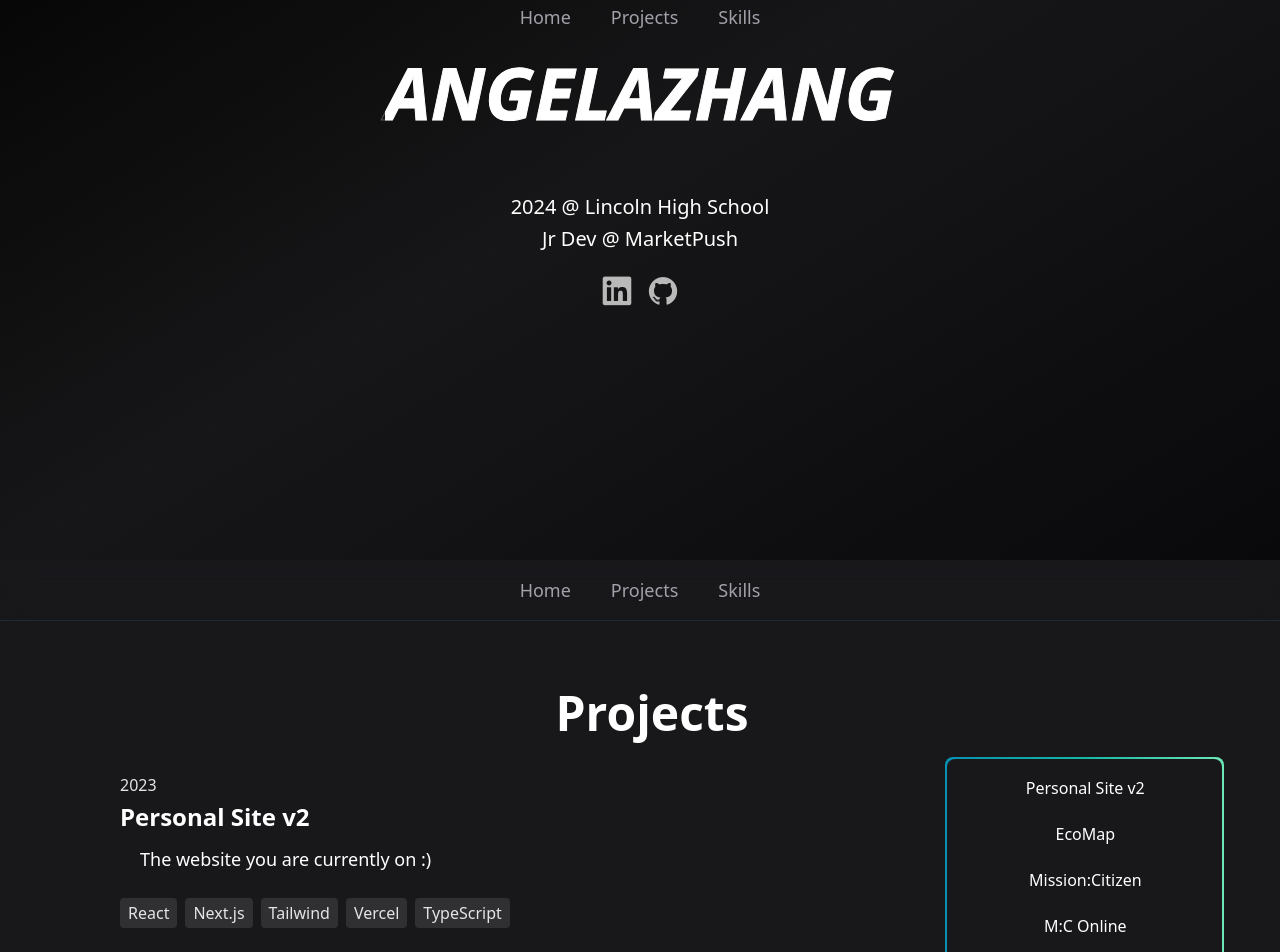
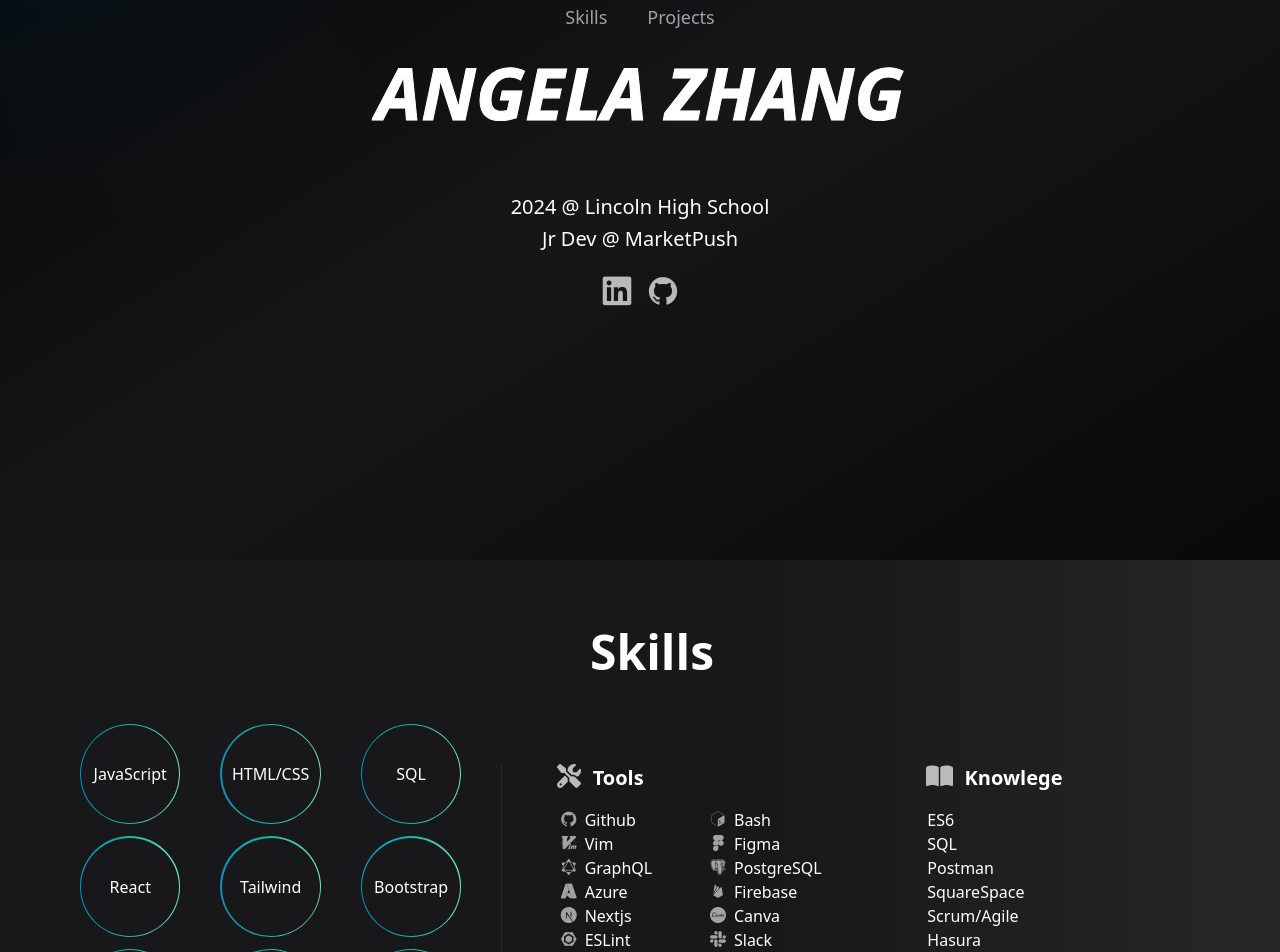
Before and after one commit to ayxz0/angelazhang, a Next.js app: page / in a window 1280 px wide. Shown: the part 240-1192 px from the top of the page. Built offline with nearby package versions, Linux system fonts and the light colour scheme.

Commit message:
custom cursor and heading appearance

```diff
--- /dev/null
+++ b/src/app/CustomCursor.tsx
@@ -0,0 +1,27 @@
+'use client'
+import { useState, useEffect } from 'react';
+
+const CustomCursor = () => {
+  const [cursorPosition, setCursorPosition] = useState({ x: 0, y: 0 });
+
+  useEffect(() => {
+    const onMouseMove = (e:any) => {
+      setCursorPosition({ x: e.clientX, y: e.clientY });
+    };
+
+    window.addEventListener('mousemove', onMouseMove);
+
+    return () => {
+      window.removeEventListener('mousemove', onMouseMove);
+    };
+  }, []);
+
+  return (
+    <div
+      className="fixed h-screen inset-0 transition duration-300 lg:absolute"
+      style={{background: `radial-gradient(600px at ${cursorPosition.x}px ${cursorPosition.y}px, rgba(12, 116, 173, 0.15), transparent 80%)`}}
+    ></div>
+  );
+};
+
+export default CustomCursor;
--- a/src/app/globals.css
+++ b/src/app/globals.css
@@ -8,108 +8,11 @@
     }
 }
 
-.transform {
-    transform: translate(var(--tw-translate-x), var(--tw-translate-y)) rotate(var(--tw-rotate)) skewX(var(--tw-skew-x)) skewY(var(--tw-skew-y)) scaleX(var(--tw-scale-x)) scaleY(var(--tw-scale-y))
-}
-
-@keyframes fade-in {
-    0% {
-        opacity: 0
-    }
-
-    75% {
-        opacity: 0
-    }
-
-    to {
-        opacity: 100%
-    }
-}
-
-.animate-fade-in {
-    animation: fade-in 3s ease-in-out forwards
-}
-
-@keyframes fade-left {
-    0% {
-        transform: translateX(100%);
-        opacity: 0
-    }
-
-    30% {
-        transform: translateX(0);
-        opacity: 100%
-    }
-
-    to {
-        opacity: 0
-    }
-}
-
-.animate-fade-left {
-    animation: fade-left 3s ease-in-out forwards
-}
-
-@keyframes fade-right {
-    0% {
-        transform: translateX(-100%);
-        opacity: 0
-    }
-
-    30% {
-        transform: translateX(0);
-        opacity: 100%
-    }
-
-    to {
-        opacity: 0
-    }
-}
-
-.animate-fade-right {
-    animation: fade-right 3s ease-in-out forwards
-}
-
-@keyframes title {
-    0% {
-        line-height: 0%;
-        letter-spacing: .25em;
-        opacity: 0
-    }
-
-    25% {
-        line-height: 0%;
-        opacity: 0
-    }
-
-    80% {
-        opacity: 100%
-    }
-
-    to {
-        line-height: 100%;
-        opacity: 100%
-    }
-}
-
-.animate-title {
-    animation: title 3s ease-out forwards
-}
-
-
- :root {
+:root {
     --foreground-rgb: 24, 24, 27;
     --background-start-rgb: 0, 0, 0;
     --background-end-rgb: 0, 0, 0;
 }
-/*
-@media (prefers-color-scheme: dark) {
-  :root {
-    --foreground-rgb: 255, 255, 255;
-    --background-start-rgb: 0, 0, 0;
-    --background-end-rgb: 0, 0, 0;
-  }
-}*/
 
 body {
     background-color: rgb(var(--foreground-rgb));
--- a/src/app/layout.tsx
+++ b/src/app/layout.tsx
@@ -2,6 +2,7 @@ import './globals.css'
 import type { Metadata } from 'next'
 import { Inter } from 'next/font/google'
 import { Analytics } from '@vercel/analytics/react';
+import CustomCursor from './CustomCursor';
 
 const inter = Inter({ subsets: ['latin'] })
 
@@ -16,7 +17,13 @@ export default function RootLayout({
 }) {
   return (
     <html lang="en">
-      <body className={inter.className}>{children} <Analytics /> </body>
+      <head>
+        <link rel="stylesheet" href="https://cdn.jsdelivr.net/gh/devicons/devicon@v2.15.1/devicon.min.css"></link>
+      </head>
+      <body className={inter.className}>
+        {children}
+        <Analytics />
+      </body>
     </html>
   )
 }
--- a/src/app/page.tsx
+++ b/src/app/page.tsx
@@ -1,64 +1,40 @@
-import { Project } from "@/components/Project";
+'use client'
+import { Projects } from "@/components/Projects";
 import { Header } from "@/components/Header";
 import { Skills } from "@/components/Skills";
+import LandingPage from "@/components/LandingPage";
+import { useEffect, useState } from "react";
+import CustomCursor from "./CustomCursor";
 
 export default function Home() {
+    const [activeSection, setActiveSection] = useState("main");
+
+    useEffect(() => {
+      const handleScroll = () => {
+        const skillsSection = document.querySelector('#skills')!;
+        const projsSection = document.querySelector('#projects')!;
+        const activeSec = projsSection.getBoundingClientRect().top <=0 ? "projects"
+            : (skillsSection.getBoundingClientRect().top <=0 ? "skills" : "main");
+        setActiveSection(activeSec);
+      };
+
+      window.addEventListener('scroll', handleScroll);
+
+      return () => {
+        window.removeEventListener('scroll', handleScroll);
+      };
+    }, []);
+
     return (
         <main className="flex min-h-screen flex-col items-center">
-            <link rel="stylesheet" href="https://cdn.jsdelivr.net/gh/devicons/devicon@v2.15.1/devicon.min.css"></link>
-            <div id="main" className="bg-black">
-                <div className="flex flex-col items-center justify-center w-screen h-screen overflow-hidden bg-gradient-to-tl from-zinc-950 via-zinc-500/20 to-black">
-                    <nav className="my-2 animate-fade-in">
-                        <div className="max-w-5xl w-full justify-center lg:flex">
-                            <Header />
-                        </div>
-                    </nav>
-                    <div className="hidden w-screen h-px animate-glow md:block animate-fade-left bg-gradient-to-r from-cyan-600 via-teal-500 to-emerald-300" />
-
-                    <h1 className="italic font-bold z-10 text-6xl text-transparent duration-1000 bg-white cursor-default text-edge-outline animate-title font-display sm:text-xl md:text-7xl whitespace-nowrap bg-clip-text name uppercase">
-                        AngelaZhang
-                    </h1>
-
-                    <div className="hidden w-screen h-px animate-glow md:block animate-fade-right bg-gradient-to-r from-cyan-600 via-teal-500 to-emerald-300" />
-
-                    <div className="my-2 text-center animate-fade-in">
-                            <div className="flex text-white text-xl justify-center pt-[7vh] font-thin text-sm">
-                                <div className="text-center space-y-1">
-                                    <p>2024 @ Lincoln High School</p>
-                                    <p>Jr Dev @ MarketPush </p>
-                                </div>
-                            </div>
-                            <div className="text-white max-w-5xl w-full justify-center text-sm lg:flex">
-                                <div className="h-20 text-3xl space-x-4 flex justify-between items-center">
-                                    <a target="_blank" href="https://www.linkedin.com/in/angela-zhang-b1a141233/">
-                                        <i className="opacity-70 hover:opacity-100 devicon-linkedin-plain"></i>
-                                    </a>
-                                    <a target="_blank" href="https://github.com/ayxz0">
-                                        <i className="opacity-70 hover:opacity-100 devicon-github-plain"></i>
-                                    </a>
-                                </div>
-                            </div>
-                    </div>
-                </div>
-            </div>
-
-            <div className="w-full">
-                <div className="z-10 sticky top-0 justify-center lg:flex border-gray-800 border-b-[1px]">
-                    <Header />
-                </div>
-
-                <div id="projects" className="pt-12 w-full text-white">
-                    <div className="pe-14 ps-20">
-                        <div className="mb-2 pt-5 pb-3 flex justify-center font-bold text-5xl">
-                            Projects
-                        </div>
-                        <div className="flex">
-                            <Project />
-                        </div>
-                    </div>
-                </div>
-
-                <div id="skills" className="pt-12 w-full h-screen text-white">
+            {activeSection !== "main" && <div className={`w-full z-10 top-0 justify-center lg:flex border-cyan-900 border-b-[1px] sticky`}>
+                <Header activeSection={activeSection}/>
+            </div>}
+            <section id="main" className="bg-black">
+                <CustomCursor />
+                <LandingPage />
+            </section>
+            <section id="skills" className="bg-gradient-to-r from-zinc-900 from-60% to-zinc-800 to-100% pt-12 w-full h-screen text-white">
                 <div className="pe-14 ps-20">
                     <div className="pt-5 pb-12 flex justify-center font-bold text-5xl">
                         Skills
@@ -67,16 +43,24 @@ export default function Home() {
                         <Skills />
                     </div>
                 </div>
-                    <div className="flex text-zinc-600 justify-center pt-[7vh] font-thin text-sm">
+            </section>
+            <section id="projects" className="pt-12 w-full text-white">
+                <div className="pe-14 ps-20">
+                    <div className="mb-2 pt-5 pb-3 flex justify-center font-bold text-5xl">
+                        Projects
+                    </div>
+                    <Projects />
+                </div>
+            </section>
+            <div id="footer" className="flex text-zinc-600 justify-center pt-[7vh] font-thin text-sm pb-4">
                 <div>
                     Angela Zhang &copy; 2023;
                     Built with Next.js and Tailwind CSS, deployed with Vercel.
-                        </div>
-
+                    <div className="flex justify-center">
+                        Animation inspired by <a className="hover:text-zinc-300" href="https://chronark.com/"> &nbsp;chronark</a>.
                     </div>
                 </div>
             </div>
         </main>
-
     );
 }
--- a/src/components/Badge.tsx
+++ b/src/components/Badge.tsx
@@ -1,6 +1,6 @@
 export const Badge = ({ text }:{ text?: string}) => {
     return(
-        <span className="my-1 me-2 w-fit bg-opacity-10 bg-white rounded p-1 px-2 whitespace-nowrap">
+        <span className="my-1 me-2 w-fit bg-opacity-10 bg-white text-zinc-200 rounded p-1 px-2 whitespace-nowrap">
             { text }
         </span>
     )
--- a/src/components/Header.tsx
+++ b/src/components/Header.tsx
@@ -1,11 +1,13 @@
-export const Header = () => {
+import { useEffect, useState } from "react";
+
+export const Header = ({activeSection = "main"} : {activeSection?: string}) => {
     return(
         <>
             <div className="w-full flex justify-center backdrop-blur-lg pb-4 pt-4">
                 <div className="text-zinc-400 text-lg flex justify-between space-x-10">
-                    <a className="hover:text-zinc-500" href="#top">Home</a>
-                    <a className="hover:text-zinc-500" href="#projects">Projects</a>
-                    <a className="hover:text-zinc-500" href="#skills">Skills</a>
+                    {activeSection !== "main" && <a className="hover:text-zinc-50" href="#main">Home</a>}
+                    <a className={`hover:text-zinc-50 ${activeSection==="skills" && "text-teal-300"}`} href="#skills">Skills</a>
+                    <a className={`hover:text-zinc-50 ${activeSection==="projects" && "text-teal-300"}`} href="#projects">Projects</a>
                 </div>
             </div>
         </>
--- /dev/null
+++ b/src/components/LandingPage.tsx
@@ -0,0 +1,36 @@
+import { Header } from "@/components/Header";
+
+export default function LandingPage() {
+    return (
+        <div className="flex flex-col items-center justify-center w-screen h-screen overflow-hidden bg-gradient-to-tl from-zinc-950 via-zinc-500/20 to-black">
+            <nav className="my-2 animate-fade-in">
+                <div className="max-w-5xl w-full justify-center lg:flex">
+                    <Header />
+                </div>
+            </nav>
+            <div className="hidden w-screen h-px animate-glow md:block animate-fade-left bg-gradient-to-r from-cyan-600 via-teal-500 to-emerald-300" />
+            <h1 className="italic font-bold px-1 text-6xl text-transparent duration-1000 bg-white cursor-default text-edge-outline animate-title font-display sm:text-xl md:text-7xl whitespace-nowrap bg-clip-text name uppercase">
+                Angela Zhang
+            </h1>
+            <div className="hidden w-screen h-px animate-glow md:block animate-fade-right bg-gradient-to-r from-cyan-600 via-teal-500 to-emerald-300" />
+            <div className="my-2 text-center animate-fade-in">
+                <div className="flex text-white text-xl justify-center pt-[7vh] font-thin text-sm">
+                    <div className="text-center space-y-1">
+                        <p>2024 @ Lincoln High School</p>
+                        <p>Jr Dev @ MarketPush </p>
+                    </div>
+                </div>
+                <div className="text-white max-w-5xl w-full justify-center text-sm lg:flex">
+                    <div className="h-20 text-3xl space-x-4 flex justify-between items-center">
+                        <a target="_blank" href="https://www.linkedin.com/in/angela-zhang-b1a141233/">
+                            <i className="opacity-70 hover:opacity-100 devicon-linkedin-plain"></i>
+                        </a>
+                        <a target="_blank" href="https://github.com/ayxz0">
+                            <i className="opacity-70 hover:opacity-100 devicon-github-plain"></i>
+                        </a>
+                    </div>
+                </div>
+            </div>
+        </div>
+    );
+}
--- a/src/projects.json
+++ b/src/projects.json
@@ -4,7 +4,7 @@
         "subtitle": "Personal",
         "date": "2023",
         "about": "The website you are currently on :)",
-        "techStack": ["React", "Next.js", "Tailwind", "Vercel", "TypeScript"],
+        "techstack": ["React", "Next.js", "Tailwind", "Vercel", "TypeScript"],
         "github": "https://github.com/ayxz0/angelazhang",
         "link": "https://www.angelazhang.xyz/"
     },
@@ -13,7 +13,7 @@
         "subtitle": "Hackathon",
         "date": "August 2023",
         "about": "EcoMap is an innovative web application bringing critical energy information to a wide audience. With updating statistics gathered through multiple decades, EcoMap delivers the important data to consumers.",
-        "techStack": ["HTML", "JavaScript", "Tailwind", "chart.js", "leaflet.js", "raphael.js", "jQuery"],
+        "techstack": ["HTML", "JavaScript", "Tailwind", "chart.js", "leaflet.js", "raphael.js", "jQuery"],
         "github": "https://github.com/Tabadia/EcoMap",
         "link": "https://www.ecomap.wiki/"
     },
@@ -22,7 +22,7 @@
         "subtitle": "Web Design",
         "date": "2023",
         "about": "Mission: Citizen is a 501(c)(3) nonprofit dedicated to helping future US citizens pass the naturalization exam and become effective citizens. They offer citizenship classes at Sherwood Library, Roosevelt High School, and Beaverton City Library in three 10 week terms throughout the year.",
-        "techStack": ["SquareSpace"],
+        "techstack": ["SquareSpace"],
         "github": "",
         "link": "https://missioncitizen.org/"
     },
@@ -31,7 +31,7 @@
         "subtitle": "Web Development",
         "date": "2023",
         "about": "Mission:Citizen's online learning platform that allows students to learn and prepare for the naturalization test from anywhere. Students can watch pre-recorded videos of teachers going over each lesson and complete quizzes to test their knowledge, all at their own pace.",
-        "techStack": ["Firebase", "HTML", "JavaScript", "CSS", "node.js"],
+        "techstack": ["Firebase", "HTML", "JavaScript", "CSS", "node.js"],
         "github": "https://github.com/terreng/Mission-Citizen-Online-Prep",
         "link": "https://online.missioncitizen.org/"
     },
@@ -40,7 +40,7 @@
         "subtitle": "Web Development",
         "date": "April 2023",
         "about": "A website for Bobo Tea House, a locally bubble tea shop located in Hillsboro, Oregon.",
-        "techStack": ["HTML", "Bootstrap", "JavaScript", "SendGrid API", "Glitch"],
+        "techstack": ["HTML", "Bootstrap", "JavaScript", "SendGrid API", "Glitch"],
         "github": "",
         "link": "https://ayxz0.github.io/fbla/home"
     },
@@ -49,7 +49,7 @@
         "subtitle": "Math",
         "date": "2023",
         "about": "",
-        "techStack": ["Sheets"],
+        "techstack": ["Sheets"],
         "github": "",
         "link": ""
     },
@@ -58,7 +58,7 @@
         "subtitle": "Math",
         "date": "2022",
         "about": "This program calculates and models Riemann Sums and numeric integrals.",
-        "techStack": ["Python", "Matplotlib", "NumPy"],
+        "techstack": ["Python", "Matplotlib", "NumPy"],
         "github": "",
         "link": "https://replit.com/@azhang04/RiemannSums"
     },
@@ -67,7 +67,7 @@
         "subtitle": "Internship",
         "date": "2023",
         "about": "MarketPush is a B2B Marketplace platform which allows manufacturers to effortlessly implement a multi-vendor marketplace. Designed to streamline your dropship, marketplace, or vendor direct ship programs, reducing the resources needed to onboard new suppliers and products.",
-        "techStack": ["React", "GraphQL", "Hasura", "Azure", "PostgreSQL", "TypeScript", "SendGrid API", "nodejs"],
+        "techstack": ["React", "GraphQL", "Hasura", "Azure", "PostgreSQL", "TypeScript", "SendGrid API", "nodejs"],
         "github": "",
         "link": "https://www.marketpush.com/"
     },
@@ -76,7 +76,7 @@
         "subtitle": "Hackathon",
         "date": "March 2022",
         "about": "Carbon Calculator is a web application designed to aid the user in decreasing their carbon footprint, discover where and when you emit the most CO2, and see how you can prevent or offset that amount.",
-        "techStack": ["Tailwind", "HTML", "JavaScript"],
+        "techstack": ["Tailwind", "HTML", "JavaScript"],
         "github": "https://github.com/Tabadia/CarbonCalculator",
         "link": "https://tabadia.github.io/CarbonCalculator/public/"
     },
@@ -85,7 +85,7 @@
         "subtitle": "School",
         "date": "2022",
         "about": "Command Line based Connect4 game",
-        "techStack": ["Java"],
+        "techstack": ["Java"],
         "github": "",
         "link": ""
     },
@@ -94,7 +94,7 @@
         "subtitle": "School",
         "date": "2022",
         "about": "A collection of projects from the 2021-2022 school year (IB CS SL 5-6)",
-        "techStack": ["Java"],
+        "techstack": ["Java"],
         "github": "",
         "link": ""
     },
@@ -103,7 +103,7 @@
         "subtitle": "School",
         "date": "2021",
         "about": "A collection of projects from the 2020-2021 school year (CS 3-4)",
-        "techStack": ["Java"],
+        "techstack": ["Java"],
         "github": "",
         "link": ""
     }
--- a/src/skills.json
+++ b/src/skills.json
@@ -5,11 +5,11 @@
             "ability": 90
         },
         {
-            "name": "HTML",
+            "name": "HTML/CSS",
             "ability": 70
         },
         {
-            "name": "CSS",
+            "name": "SQL",
             "ability": 50
         },
         {
--- a/tailwind.config.ts
+++ b/tailwind.config.ts
@@ -6,7 +6,6 @@ const config: Config = {
         './src/components/**/*.{js,ts,jsx,tsx,mdx}',
         './src/app/**/*.{js,ts,jsx,tsx,mdx}',
     ],
-    //plugins: [require("tw-elements/dist/plugin.cjs")],
     darkMode: "class",
     theme: {
 		extend: {
@@ -15,17 +14,77 @@ const config: Config = {
                 'gradient-conic':
                     'conic-gradient(from 180deg at 50% 50%, var(--tw-gradient-stops))',
             },
-            /* content: {
-                "./src/**//*.{html,js}",
-                "./node_modules/tw-elements/dist/js/**//*.js"
-            }, */
+			animation: {
+				"fade-in": "fade-in 3s ease-in-out forwards",
+				title: "title 3s ease-out forwards",
+				"fade-left": "fade-left 3s ease-in-out forwards",
+				"fade-right": "fade-right 3s ease-in-out forwards",
+			},
+			keyframes: {
+				"fade-in": {
+					"0%": {
+						opacity: "0%",
+					},
+					"75%": {
+						opacity: "0%",
+					},
+					"100%": {
+						opacity: "100%",
+					},
+				},
+				"fade-left": {
+					"0%": {
+						transform: "translateX(100%)",
+						opacity: "0%",
+					},
 
+					"30%": {
+						transform: "translateX(0%)",
+						opacity: "100%",
+					},
+					"100%": {
+						opacity: "0%",
+					},
+				},
+				"fade-right": {
+					"0%": {
+						transform: "translateX(-100%)",
+						opacity: "0%",
+					},
+
+					"30%": {
+						transform: "translateX(0%)",
+						opacity: "100%",
+					},
+					"100%": {
+						opacity: "0%",
+					},
+				},
+				title: {
+					"0%": {
+						"line-height": "0%",
+						"letter-spacing": "0.25em",
+						opacity: "0",
+					},
+					"25%": {
+						"line-height": "0%",
+						opacity: "0%",
+					},
+					"80%": {
+						opacity: "100%",
+					},
+
+					"100%": {
+						"line-height": "100%",
+						opacity: "100%",
+					},
+				},
 			},
             safelist: [
                 'animate-[fade-in_1s_ease-in-out]',
                 'animate-[fade-in-down_1s_ease-in-out]'
             ]
-
+		},
 	},
     variants: {
         extend: {
```
Also changed, not shown: src/components/Card.tsx (+2 -14 lines), src/components/Projects.tsx (renamed from src/components/Project.tsx, +18 -12 lines). Lines whose indentation alone changed are shown as unchanged.
